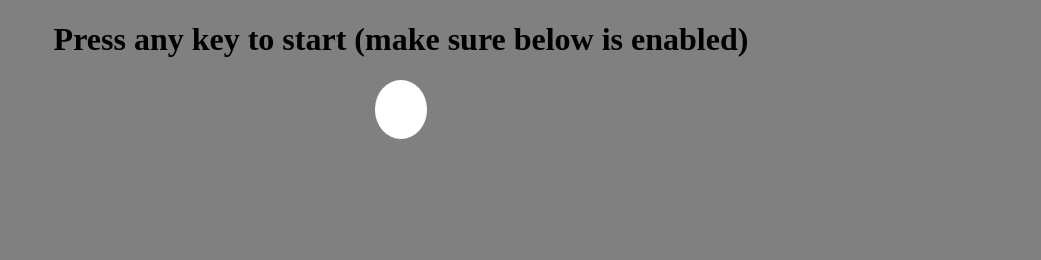
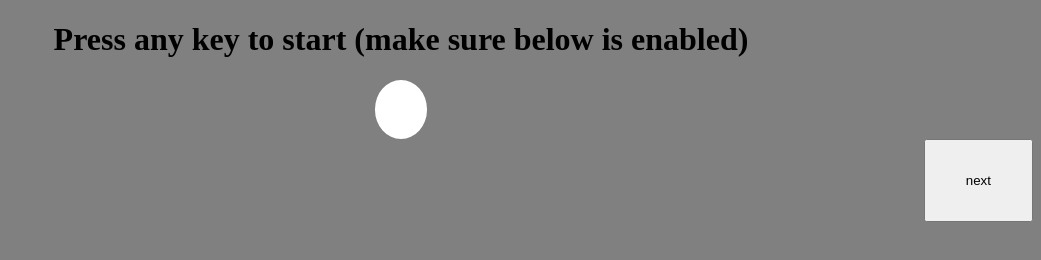
Before and after one commit to JohnSimmonsReal/unfaked-veryreal, a plain HTML site: page w.html in a window 1280 px wide. Shown: the whole page, without its empty margins (239-1280 px from the left). Drawn offline with Linux system fonts and the light colour scheme.

Commit message:
Update w.html

```diff
--- a/w.html
+++ b/w.html
@@ -38,6 +38,7 @@ body {
 <body>
 <h1 class="txt" style="text-align:center;cursor:default;">Press any key to start (make sure below is enabled)</h1>
 <div class="checkbox" id="checkbox" onclick="enabledisable()"> </div>
+<button class=nextbtn" style="padding:32px 40px;float:right;" onclick="next();">next</button>
 </body>
 <script src="mnlo.js"></script>
 </html>
```
